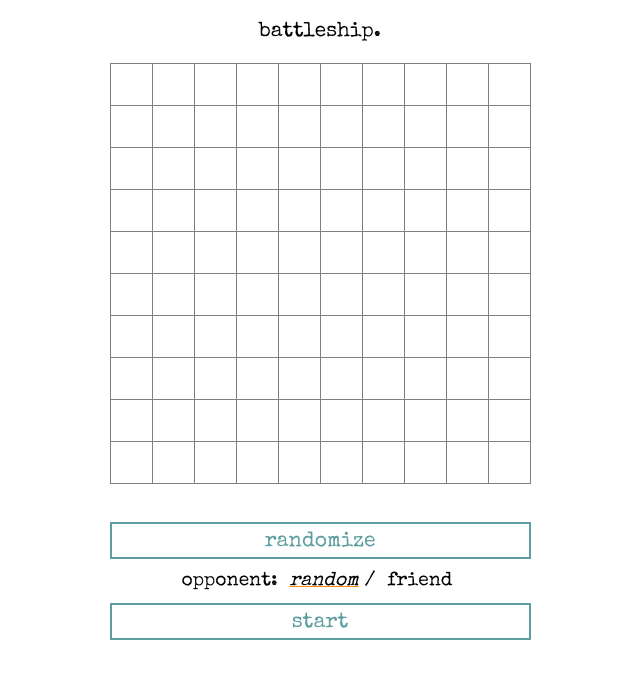
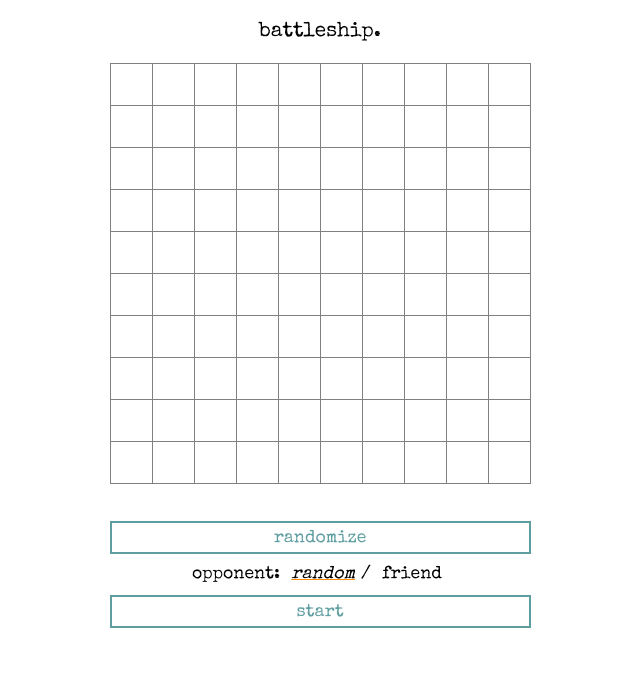
Before and after one commit to nvishnya/battleship-game, a Vue app in the folder client/: page / in a window 1280 px wide. Shown: the top 678 px of the page, without its empty margins (320-960 px from the left). Built offline with nearby package versions, Linux system fonts and the light colour scheme; no server answers; what v-clipboard would draw is missing.

Commit message:
Update fonts

```diff
--- a/client/src/assets/scss/main.scss
+++ b/client/src/assets/scss/main.scss
@@ -29,7 +29,7 @@ html {
 #app > * {
     text-align: center;
     font-family: "Special Elite", cursive !important;
-    font-size: 1.2em;
+    font-size: 1.1em;
 }
 @mixin focus-button {
     &:focus {
@@ -55,7 +55,7 @@ html {
     width: $board-size;
     background-color: transparent;
     padding: 7px 5px 5px 5px;
-    font-size: 1.1em;
+    font-size: 1em;
     text-align: center;
     text-decoration: none;
     font-family: "Special Elite", cursive;
@@ -92,7 +92,7 @@ html {
     background-color: transparent;
     color: black;
     padding: 7px 5px 5px 5px;
-    font-size: 1.1em;
+    font-size: 1em;
     text-align: center;
     text-decoration: none;
     font-family: "Special Elite", cursive;
```
